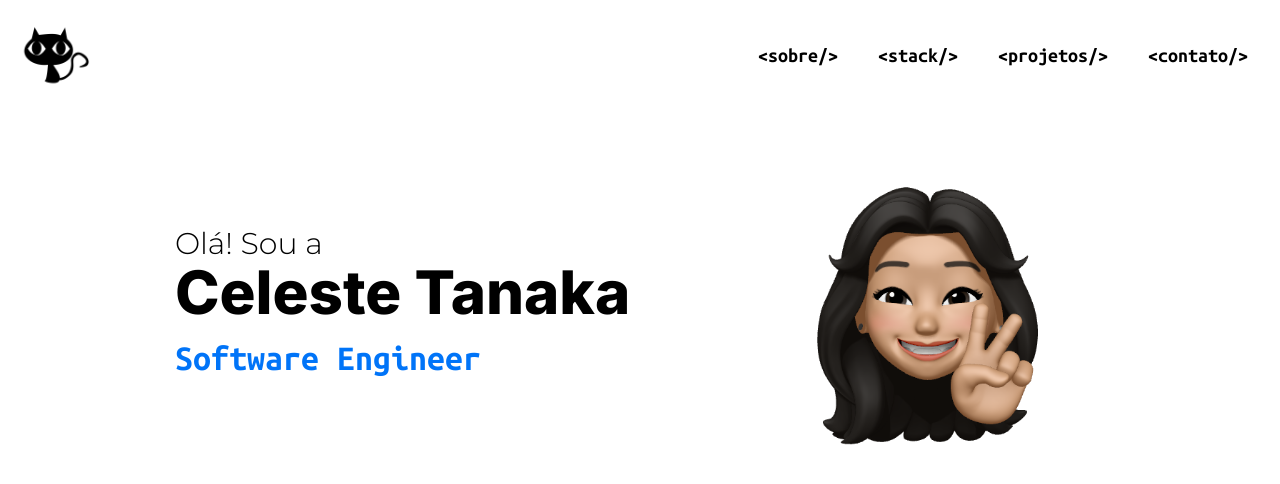
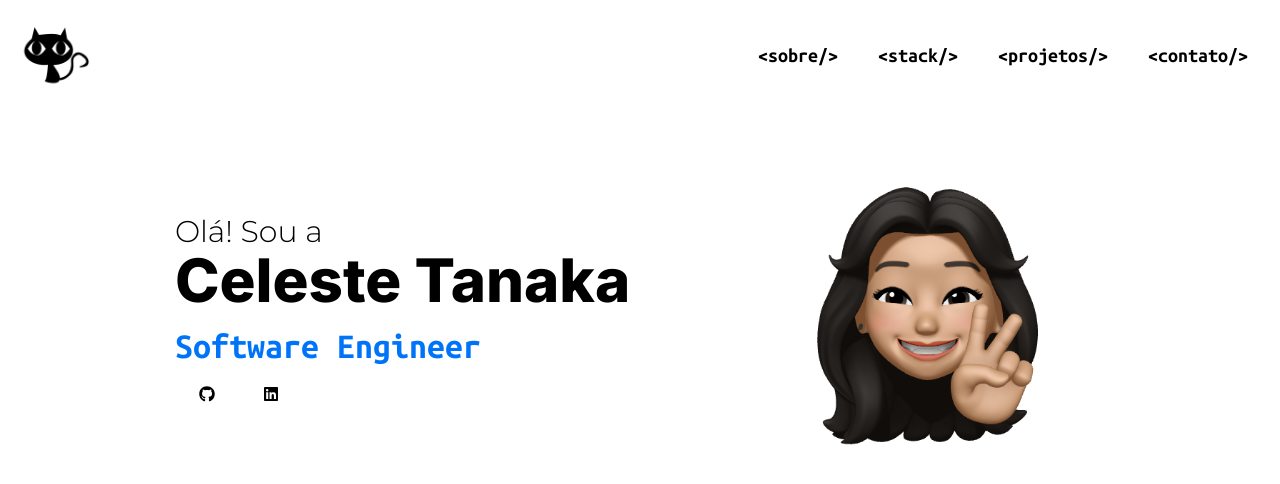
Before and after one commit to celestemayumi/portfolio-celeste, a Next.js app: page / in a window 1280 px wide. Shown: the top 484 px of the page. Built offline with nearby package versions, Linux system fonts and the light colour scheme.

Commit message:
✨ feat: icons na hero section

```diff
--- a/package.json
+++ b/package.json
@@ -9,6 +9,9 @@
     "lint": "next lint"
   },
   "dependencies": {
+    "@fortawesome/fontawesome-svg-core": "^6.7.2",
+    "@fortawesome/free-brands-svg-icons": "^6.7.2",
+    "@fortawesome/react-fontawesome": "^0.2.2",
     "next": "15.2.3",
     "react": "^19.0.0",
     "react-dom": "^19.0.0"
--- a/src/components/HeroSection/index.tsx
+++ b/src/components/HeroSection/index.tsx
@@ -2,23 +2,46 @@ import Image from "next/image";
 import { ubuntuMono } from "@/app/layout";
 import { inter } from "@/app/layout";
 import { montserrat } from "@/app/layout";
+import { FontAwesomeIcon } from "@fortawesome/react-fontawesome";
+import { faGithub, faLinkedin } from "../../icons/icons";
+import Link from "next/link";
 
 const HeroSection = () => {
   return (
     <>
       <main className="flex justify-evenly items-center min-h-[400px]">
         <div className="">
-          <p className={`${montserrat.className} text-3xl text-black font-light`}>Olá! Sou a</p>
-          <h1 className={`${inter.className} mb-4 text-6xl font-extrabold text-black`}>
+          <p
+            className={`${montserrat.className} text-3xl text-black font-light`}
+          >
+            Olá! Sou a
+          </p>
+          <h1
+            className={`${inter.className} mb-4 text-6xl font-extrabold text-black`}
+          >
             Celeste Tanaka
           </h1>
-          <p className={`${ubuntuMono.className} mb-4 text-4xl font-extrabold text-[#0074F8]`}>Software Engineer</p>
+          <p
+            className={`${ubuntuMono.className} mb-4 text-4xl font-extrabold text-[#0074F8]`}
+          >
+            Software Engineer
+          </p>
+          <div className="flex">
+            <Link href="https://github.com/celestemayumi" passHref>
+              <FontAwesomeIcon
+                icon={faGithub}
+                className="text-black w-12 mx-2"
+              />
+            </Link>
+            <Link href="https://www.linkedin.com/in/celestetanaka/" passHref>
+              <FontAwesomeIcon
+                icon={faLinkedin}
+                className="text-black w-12 mx-2"
+              />
+            </Link>
+          </div>
         </div>
-        <Image
-        src="/me.png"
-        height={300}
-        width={300}
-        alt="Memoji Celeste" />
+        <Image src="/me.png" height={300} width={300} alt="Memoji Celeste" />
       </main>
     </>
   );
--- /dev/null
+++ b/src/icons/icons.ts
@@ -0,0 +1,7 @@
+// src/icons.ts
+import { library } from '@fortawesome/fontawesome-svg-core';
+import { faGithub, faLinkedin } from '@fortawesome/free-brands-svg-icons';
+
+library.add(faGithub, faLinkedin);
+
+export { faGithub, faLinkedin };
```
Also changed, not shown: 1 other file (tests, documents, lock files or other folders).
